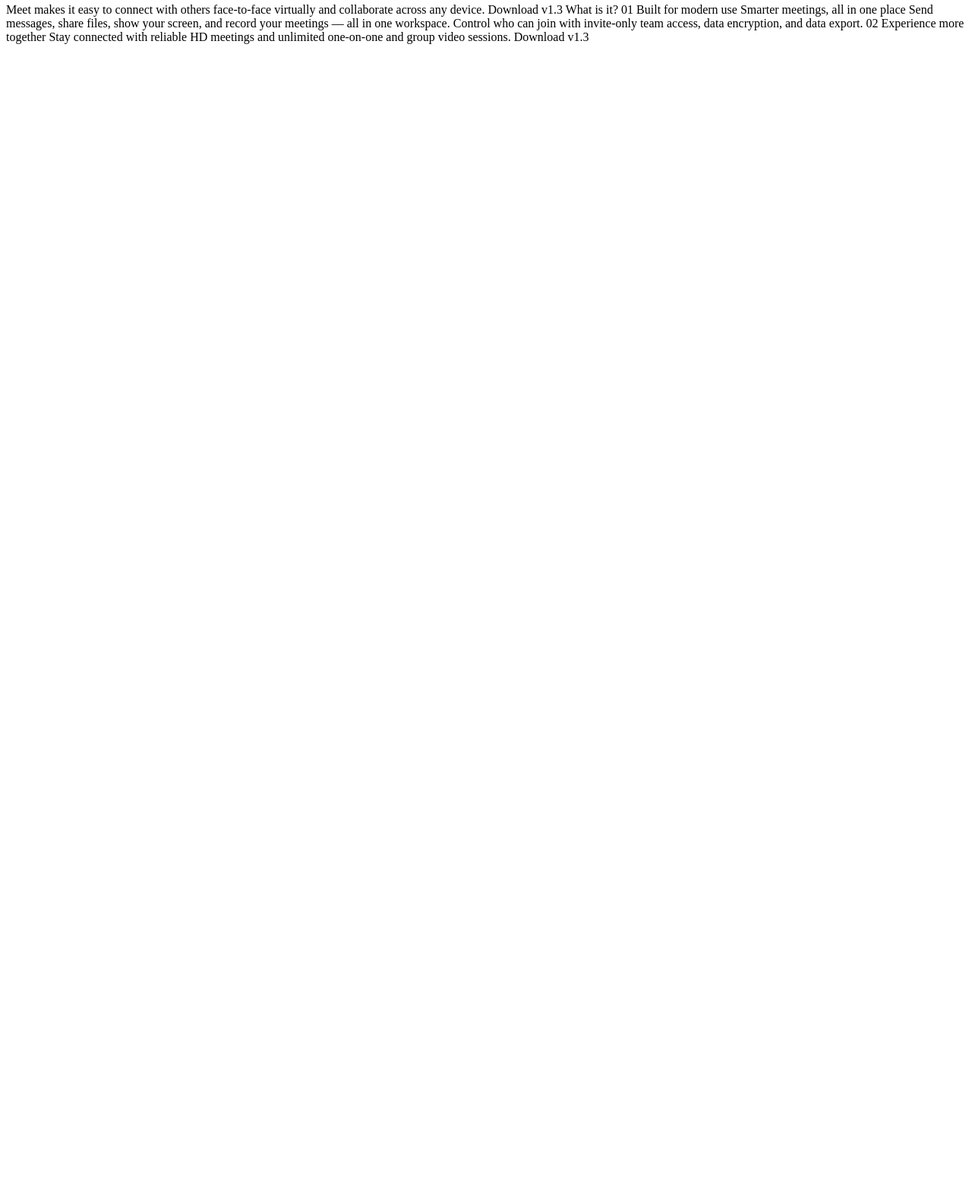
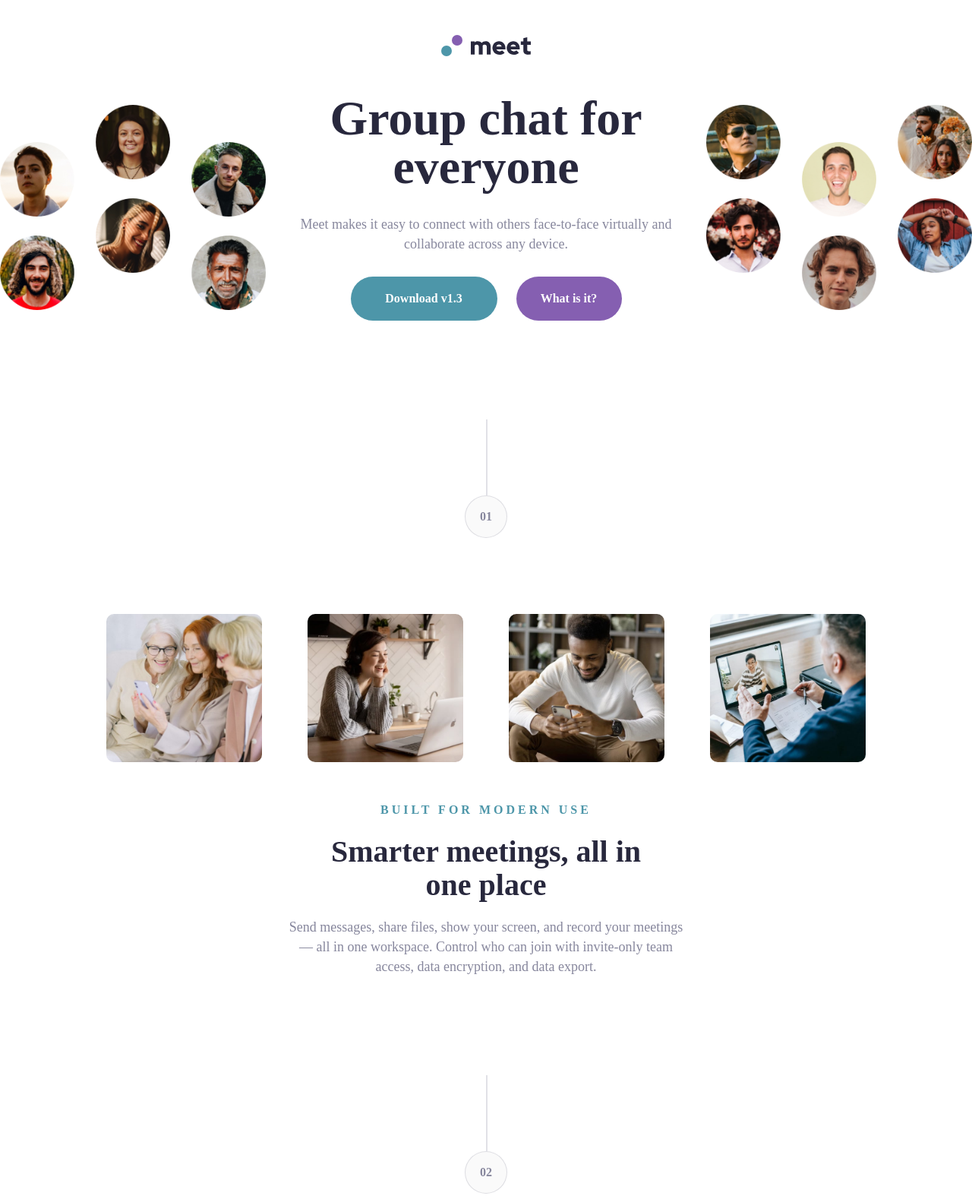
Before and after one commit to HiQendresa/meet-landing-page, a plain HTML site: page index.html in a window 1280 px wide. Shown: the part 4-1578 px from the top of the page at 76% size. Before the commit the page ends 800 px from the top, so only its background shows below. Drawn offline with Linux system fonts and the light colour scheme.

Commit message:
update styling

```diff
--- a/index.html
+++ b/index.html
@@ -5,26 +5,77 @@
   <meta name="viewport" content="width=device-width, initial-scale=1.0">
 
   <link rel="icon" type="image/png" sizes="32x32" href="./assets/favicon-32x32.png">
+  <link rel="stylesheet" type="text/css" href="./style.css">
 
-  <title>Frontend Mentor | Meet landing page</title>
+  <title>Meet landing page</title>
 </head>
 <body>
-  Meet makes it easy to connect with others face-to-face virtually and collaborate across any device.
 
-  Download v1.3
-  What is it?
+  <header>
+    <div class="logo">
+      <img src="./assets/logo.svg" alt="logo">
+    </div>
 
-  01
-  Built for modern use
+    <div class="content">
 
-  Smarter meetings, all in one place
+      <div class="side-img">
+        <img class="hero-left-img" src="./assets/desktop/image-hero-left.png" alt="hero image">
+      </div>
 
-  Send messages, share files, show your screen, and record your meetings — all in one
-  workspace. Control who can join with invite-only team access, data encryption, and data export.
+      <div class="description">
+        <h1 class="title">Group chat for everyone</h1>
+        <p>Meet makes it easy to connect with others face-to-face virtually and collaborate across any device.</p>
 
-  02
-  Experience more together
-  Stay connected with reliable HD meetings and unlimited one-on-one and group video sessions.
+        <div class="btns">
+          <button class="btn btn-download"> Download v1.3</button>
+          <button class="btn btn-info"> What is it?</button>
+        </div>
+      </div>
+      <div class="side-img">
+        <img class="hero-right-img" src="./assets/desktop/image-hero-right.png" alt="hero image">
+      </div>
+
+    </div>
+  </header>
+
+  <main>
+    <div class="step">01</div>
+
+      <div class="galery">
+        <div class="image-container">
+          <img src="./assets/desktop/image-women-videochatting.jpg" alt="image-women-videochatting">
+        </div>
+        <div class="image-container">
+          <img src="./assets/desktop/image-woman-in-videocall.jpg" alt="image-woman-in-videocall">
+        </div>
+        <div class="image-container">
+          <img src="./assets/desktop/image-man-texting.jpg" alt="image-man-texting">
+        </div>
+        <div class="image-container">
+          <img src="./assets/desktop/image-men-in-meeting.jpg" alt="image-men-in-meeting">
+        </div>
+      </div>
+
+      <div class="content">
+        <h2 class="title">Built for modern use</h2>
+        <h1 class="heading">Smarter meetings, all in one place</h1>
+        <p class="desc">
+          Send messages, share files, show your screen, and record your meetings — all in one
+          workspace. Control who can join with invite-only team access, data encryption, and data export.
+        </p>
+      </div>
+
+      <div class="step">02</div>
+  </main>
+
+  <footer>
+    <div class="title">Experience more together</div>
+    <div class="description">
+    Stay connected with reliable HD meetings and unlimited one-on-one and group video sessions.
+    </div>
+  </footer>
+
+
 
   Download v1.3
 </body>
--- /dev/null
+++ b/style.scss
@@ -0,0 +1,233 @@
+:root {
+
+    --clr-white: 0, 0%, 100%;
+    --clr-black: 244, 23%, 12%;
+    --clr-cream: 20, 33%, 98%;
+
+    --font-family-ibm: 'IBM Plex Sans', sans-serif;
+}
+
+*,
+*::before,
+*::after {
+  box-sizing: border-box;
+}
+
+body,
+h1,
+h2,
+h3,
+h4,
+p,
+figure,
+blockquote,
+dl,
+dd {
+  margin: 0;
+}
+
+/* Set core root defaults */
+html:focus-within {
+  scroll-behavior: smooth;
+}
+
+body {
+  min-height: 100vh;
+  text-rendering: optimizeSpeed;
+  line-height: 1.5;
+  overflow-x: hidden;
+  max-width: 1440px;
+  position: relative;
+}
+
+a:not([class]) {
+  text-decoration-skip-ink: auto;
+}
+
+img,
+picture {
+  width: 100%;
+  display: block;
+}
+
+header {
+    padding-top: 50px;
+
+    .logo {
+        width: 119px;
+        margin: 0 auto;
+    }
+
+    .content {
+        display: flex;
+        justify-content:space-between;
+        align-items: center;
+        margin-top: 50px;
+
+        .side-img {
+            width: 350px;
+        }
+
+        .title {
+            width: 445px;
+            color: #28283D;
+            text-align: center;
+            font-family: Red Hat Display;
+            font-size: 64px;
+            font-style: normal;
+            font-weight: 900;
+            line-height: 64px;
+            margin: 0 auto;
+        }
+
+        .description {
+            width: 540px;
+            color: #87879D;
+            text-align: center;
+            font-family: Red Hat Display;
+            font-size: 18px;
+            font-style: normal;
+            font-weight: 500;
+            line-height: 26px;
+
+            display: flex;
+            flex-direction: column;
+            align-items: center;
+            gap: 30px;
+        }
+
+        .btns {
+            display: flex;
+            justify-content: center;
+            align-items: center;
+            gap: 25px;
+
+            .btn-download {
+                width: 193px;
+                height: 58px;
+                border-radius: 29px;
+                background: #4D96A9;
+                border: none;
+
+                color: #FFF;
+                font-family: Red Hat Display;
+                font-size: 16px;
+                font-style: normal;
+                font-weight: 900;
+                line-height: 26px;
+                cursor: pointer;
+            }
+
+            .btn-info {
+                width: 139px;
+                height: 58px;
+                border-radius: 29px;
+                border: none;
+                background: #855FB1;
+                cursor: pointer;
+
+                color: #FFF;
+                font-family: Red Hat Display;
+                font-size: 16px;
+                font-style: normal;
+                font-weight: 900;
+                line-height: 26px;
+            }
+        }
+    }
+}
+
+main {
+    .step {
+        width: 56px;
+        height: 56px;
+        position: relative;
+
+        border-radius: 29px;
+        border: 1px solid rgba(135, 135, 157, 0.25);
+        background: #FAFAFA;
+
+        display: flex;
+        justify-content: center;
+        align-items: center;
+        margin: 230px auto 100px auto;
+
+        color: #87879D;
+        font-family: Red Hat Display;
+        font-size: 16px;
+        font-style: normal;
+        font-weight: 900;
+        line-height: 26px;
+
+        &::before {
+            content: "";
+            width: 2px;
+            height: 100px;
+            position: absolute;
+            left: 50%;
+            top: -187%;
+            background-color: rgba(135, 135, 157, 0.25);
+            color: #87879D;
+        }
+
+    }
+
+    .galery {
+        display: flex;
+        justify-content: space-between;
+        align-items: center;
+        max-width: 1000px;
+        margin: 0 auto;
+        gap: 60px;
+
+        .image-container {
+            width: 498px;
+
+            img {
+                border-radius: 10px;
+            }
+        }
+    }
+
+    .content {
+        display: flex;
+        flex-direction: column;
+        justify-content: center;
+        align-items: center;
+        gap: 20px;
+        margin: 50px auto;
+
+        .title {
+            color: #4D96A9;
+            font-family: Red Hat Display;
+            font-size: 16px;
+            font-style: normal;
+            font-weight: 900;
+            line-height: 26px;
+            letter-spacing: 4px;
+            text-transform: uppercase;
+        }
+
+        .heading {
+            width: 445px;
+            color: #28283D;
+            text-align: center;
+            font-family: Red Hat Display;
+            font-size: 40px;
+            font-style: normal;
+            font-weight: 900;
+            line-height: 44px;
+        }
+
+        .desc {
+            width: 540px;
+            color: #87879D;
+            text-align: center;
+            font-family: Red Hat Display;
+            font-size: 18px;
+            font-style: normal;
+            font-weight: 500;
+            line-height: 26px;
+        }
+    }
+}
```
Also changed, not shown: assets/desktop/image-footer.jpg (renamed from starter-code/assets/desktop/image-footer.jpg), assets/desktop/image-hero-left.png (renamed from starter-code/assets/desktop/image-hero-left.png), assets/desktop/image-hero-right.png (renamed from starter-code/assets/desktop/image-hero-right.png), assets/desktop/image-man-texting.jpg (renamed from starter-code/assets/desktop/image-man-texting.jpg), assets/desktop/image-men-in-meeting.jpg (renamed from starter-code/assets/desktop/image-men-in-meeting.jpg), assets/desktop/image-woman-in-videocall.jpg (renamed from starter-code/assets/desktop/image-woman-in-videocall.jpg), assets/desktop/image-women-videochatting.jpg (renamed from starter-code/assets/desktop/image-women-videochatting.jpg), assets/favicon-32x32.png (renamed from starter-code/assets/favicon-32x32.png), assets/logo.svg (renamed from starter-code/assets/logo.svg), assets/mobile/image-footer.jpg (renamed from starter-code/assets/mobile/image-footer.jpg), assets/tablet/image-footer.jpg (renamed from starter-code/assets/tablet/image-footer.jpg), assets/tablet/image-hero.png (renamed from starter-code/assets/tablet/image-hero.png), style.css (added), 1 other file.
